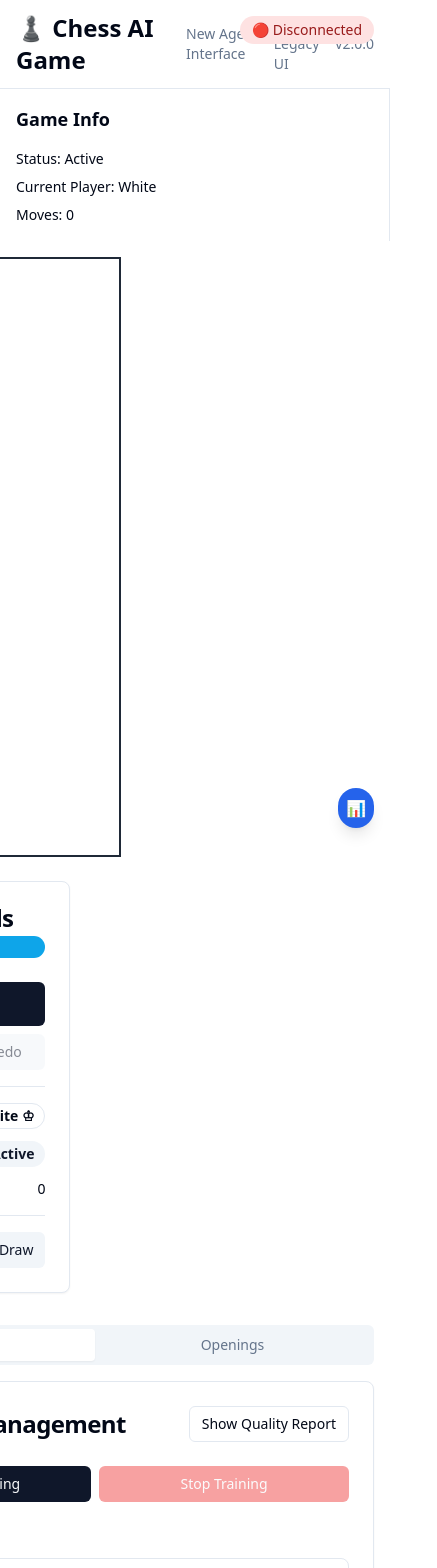
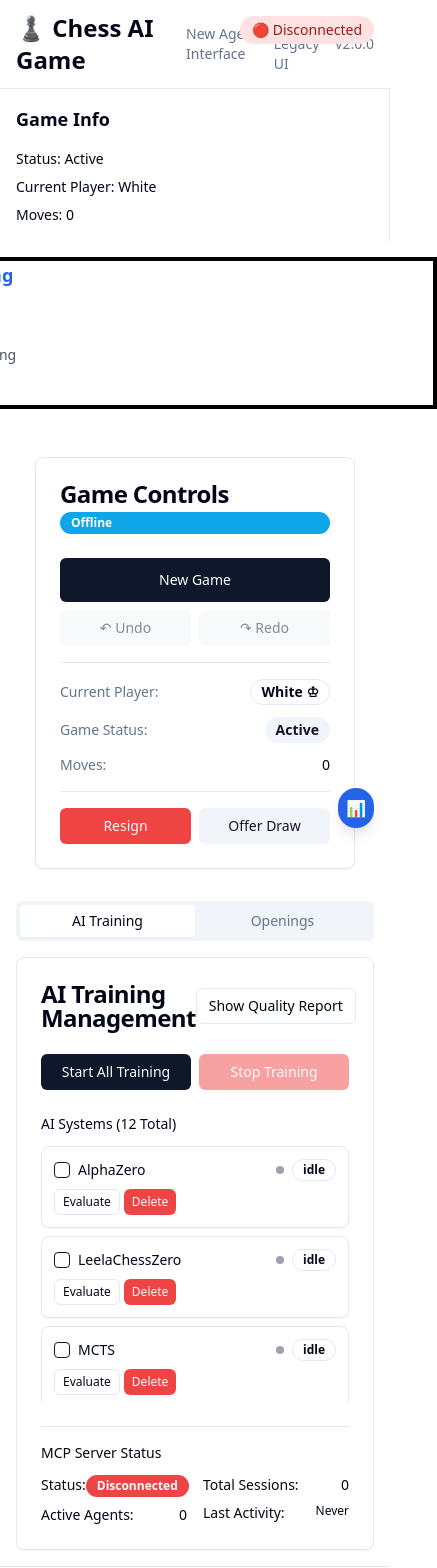
Before and after one commit to premkumardevadason/chess, a React (Vite) app in the folder frontend/: page / in a window 390 px wide. Shown: the top 1568 px of the page, 437 px wide, since content can reach past the window. Built offline with nearby package versions, Linux system fonts and the light colour scheme; the HTML template or start-up script is replaced by a standard one.

Commit message:
Fix chess board border rendering and layout improvements - Complete black borders on all sides, prevent dynamic clipping, responsive layout fixes

```diff
--- a/frontend/src/components/ChessBoard/ChessBoard.tsx
+++ b/frontend/src/components/ChessBoard/ChessBoard.tsx
@@ -55,7 +55,7 @@ export const ChessBoard: React.FC<ChessBoardProps> = ({ onPawnPromotion }) => {
   // Ensure we have a valid board and game state
   if (!backendGameState?.board || backendGameState.board.length === 0) {
     return (
-      <div className="chess-board w-[600px] h-[600px] max-w-[90vw] max-h-[90vh] mx-auto flex items-center justify-center border-2 border-gray-800">
+      <div className="chess-board w-[400px] h-[400px] sm:w-[450px] sm:h-[450px] lg:w-[500px] lg:h-[500px] max-h-[50vh] mx-auto flex items-center justify-center border-4 border-black flex-shrink-0" style={{minWidth: '400px'}}>
         <div className="text-center">
           <p className="text-lg font-semibold text-blue-600">Loading Chess Board</p>
           <p className="text-sm text-gray-600">
@@ -75,7 +75,7 @@ export const ChessBoard: React.FC<ChessBoardProps> = ({ onPawnPromotion }) => {
 
 
   return (
-    <div className="chess-board w-[600px] h-[600px] max-w-[90vw] max-h-[90vh] mx-auto">
+    <div className="chess-board w-[400px] h-[400px] sm:w-[450px] sm:h-[450px] lg:w-[500px] lg:h-[500px] max-h-[50vh] mx-auto flex-shrink-0" style={{minWidth: '400px'}}>
       {backendGameState.board.map((row, rowIndex) =>
         row.map((piece, colIndex) => {
           const isSelected = uiState.selectedSquare &&
--- a/frontend/src/components/ChessGame.tsx
+++ b/frontend/src/components/ChessGame.tsx
@@ -51,25 +51,27 @@ export const ChessGame: React.FC = () => {
       <Header />
 
       {/* Main Layout */}
-      <div className="flex flex-col lg:flex-row min-h-[calc(100vh-4rem)]">
-        {/* Sidebar */}
-        <Sidebar />
+      <div className="flex flex-col xl:flex-row min-h-[calc(100vh-4rem)] w-full">
+        {/* Left Sidebar */}
+        <div className="xl:w-64 flex-shrink-0">
+          <Sidebar />
+        </div>
 
         {/* Main Game Area */}
-        <main className="flex-1 flex flex-col lg:flex-row items-center justify-center p-4 gap-6 -ml-[500px]">
-          {/* Chess Board */}
-          <div className="flex-shrink-0">
+        <main className="flex-1 flex flex-col xl:flex-row items-center justify-center p-4 gap-12 xl:gap-6 min-w-0">
+          {/* Chess Board - Left side when maximized */}
+          <div className="flex-shrink-0 mr-4 xl:mr-0" style={{width: '500px', minWidth: '400px'}}>
             <ChessBoard onPawnPromotion={handlePawnPromotion} />
           </div>
 
-          {/* Game Controls */}
-          <div className="flex-shrink-0">
+          {/* Game Controls - Right side when maximized, below when minimized */}
+          <div className="flex-shrink-0 xl:ml-8">
             <GameControls />
           </div>
         </main>
 
         {/* Right Panel */}
-        <div className="lg:w-80 flex-shrink-0 p-4 space-y-4 -ml-[200px]">
+        <div className="xl:w-80 flex-shrink-0 p-4 space-y-4 overflow-y-auto">
           <Tabs value={activeTab} onValueChange={(value: string) => setActiveTab(value as 'game' | 'training' | 'openings')} className="w-full">
             <TabsList className="grid w-full grid-cols-2">
               <TabsTrigger value="game">AI Training</TabsTrigger>
--- a/frontend/src/components/GameControls/GameControls.tsx
+++ b/frontend/src/components/GameControls/GameControls.tsx
@@ -74,7 +74,7 @@ export const GameControls: React.FC = () => {
   };
 
   return (
-    <Card>
+    <Card className="w-80 max-w-sm">
       <CardHeader>
         <CardTitle>Game Controls</CardTitle>
         <Badge
--- a/frontend/src/index.css
+++ b/frontend/src/index.css
@@ -61,11 +61,16 @@
 
 /* Chess-specific styles */
 .chess-board {
-  @apply grid grid-cols-8 gap-0 border-2 border-gray-800;
+  @apply grid grid-cols-8 gap-0 border-4 border-black;
+  min-width: 0;
+  min-height: 0;
+  box-sizing: border-box;
+  width: 100%;
+  height: 100%;
 }
 
 .chess-square {
-  @apply aspect-square flex items-center justify-center text-4xl font-bold cursor-pointer transition-all duration-200;
+  @apply aspect-square flex items-center justify-center text-xl sm:text-2xl lg:text-3xl font-bold cursor-pointer transition-all duration-200;
 }
 
 .chess-square.light {
```
